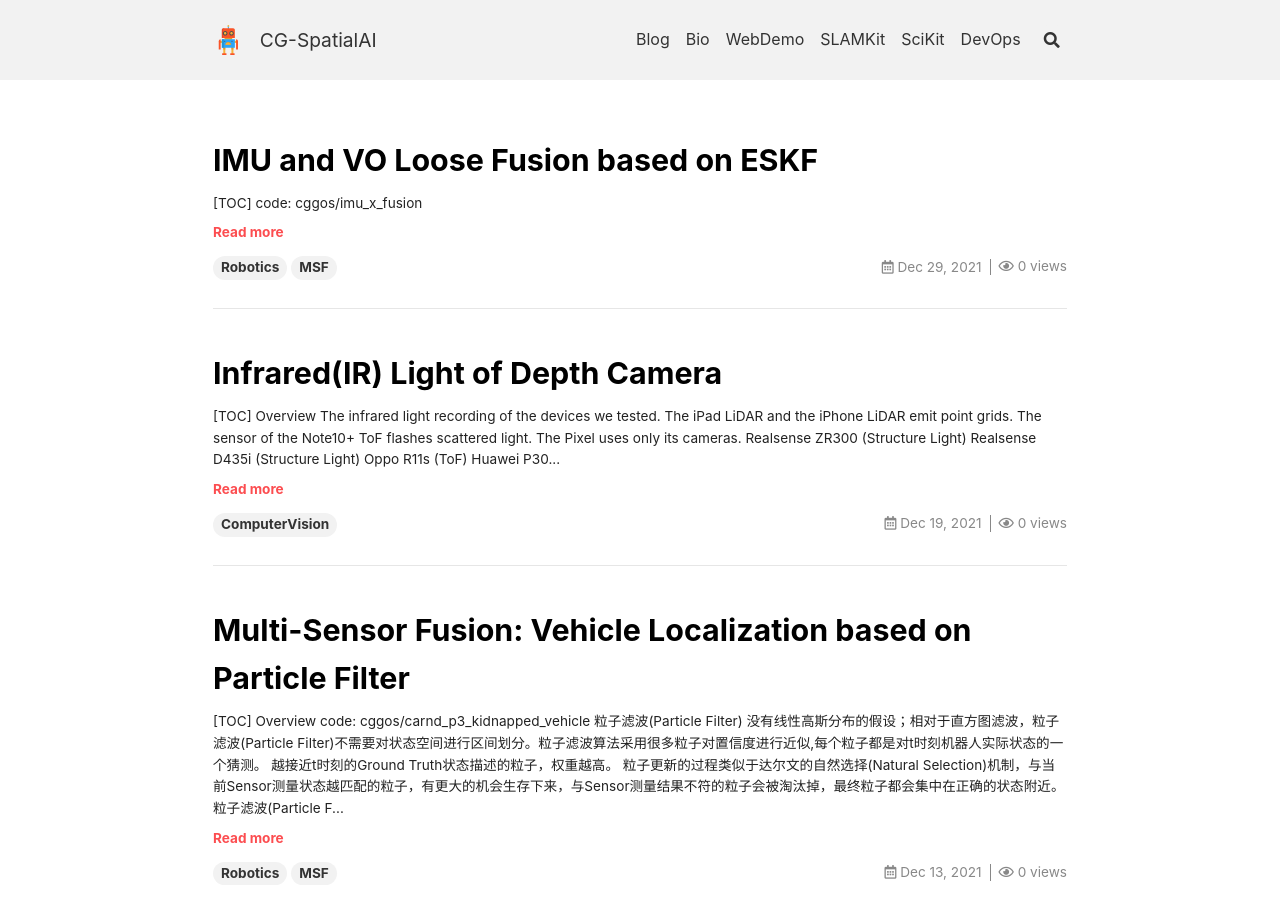
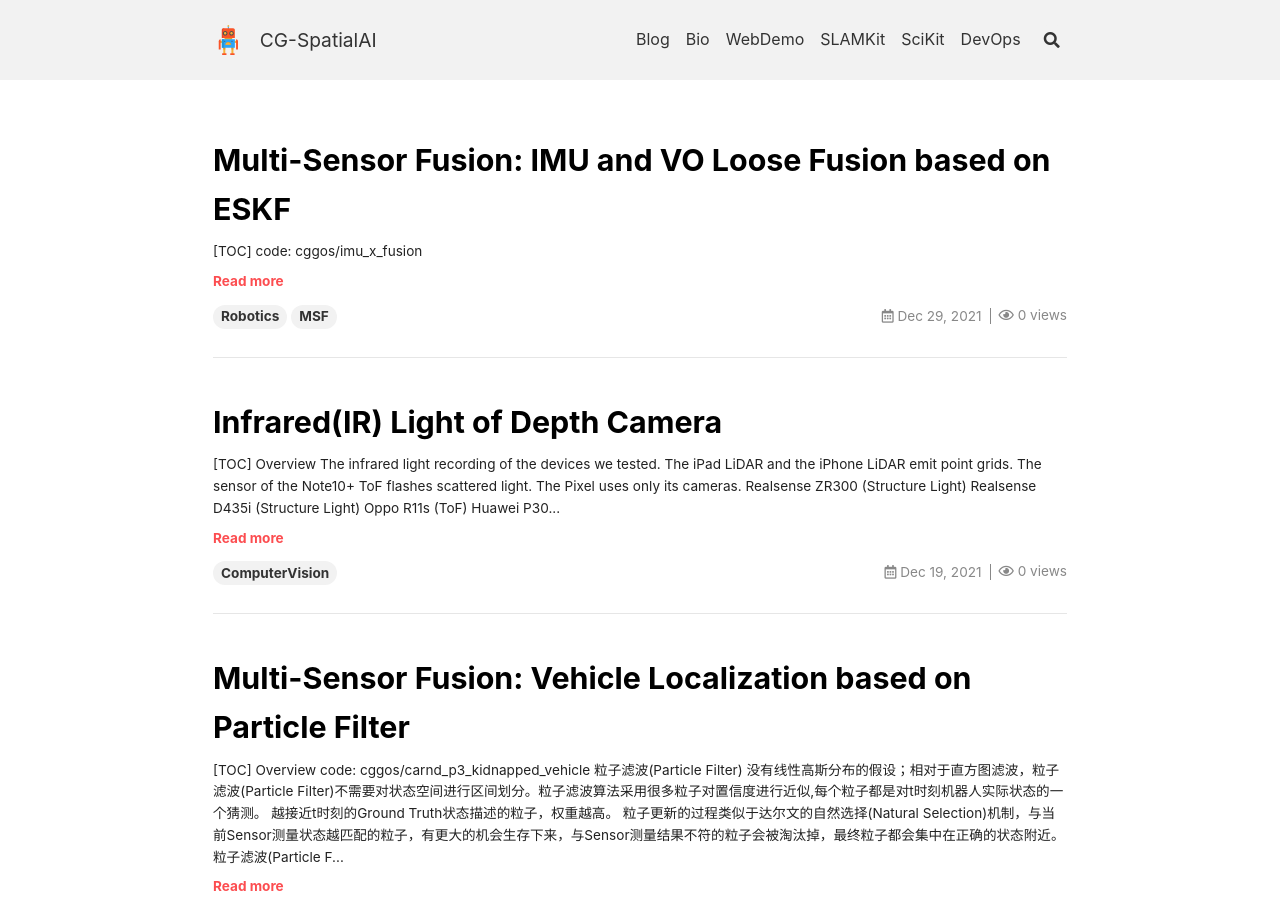
Before and after one commit to cggos/spatial-ai, a Jekyll site: the page built from index.html, in a window 1280 px wide and 900 px high. Built offline with Jekyll 4.4.1, drawn with Linux system fonts in a browser that asks for light colours; nearby versions of some CDN libraries; the list of posts is cut into pages by our own code; comment, search, counter and statistics services are not loaded.

Commit message:
Update 2021-12-29-sensorfusion-imu-stereo-vo-eskf.md

```diff
--- a/_posts/robotics/2021-12-29-sensorfusion-imu-stereo-vo-eskf.md
+++ b/_posts/robotics/2021-12-29-sensorfusion-imu-stereo-vo-eskf.md
@@ -1,6 +1,6 @@
 ---
 layout: article
-title:  "IMU and VO Loose Fusion based on ESKF"
+title:  "Multi-Sensor Fusion: IMU and VO Loose Fusion based on ESKF"
 tags: Robotics MSF
 key: msf-eskf-imu-stereo-visual-odometry
 ---
```
